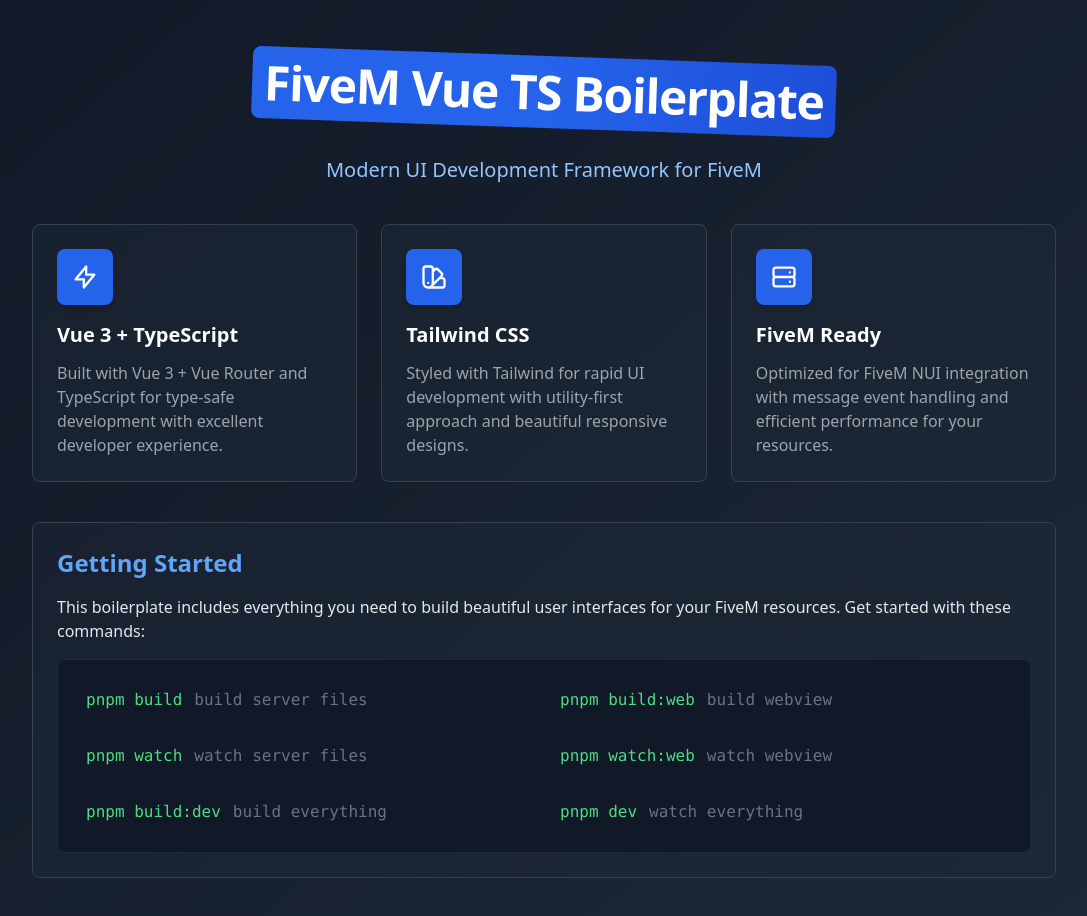
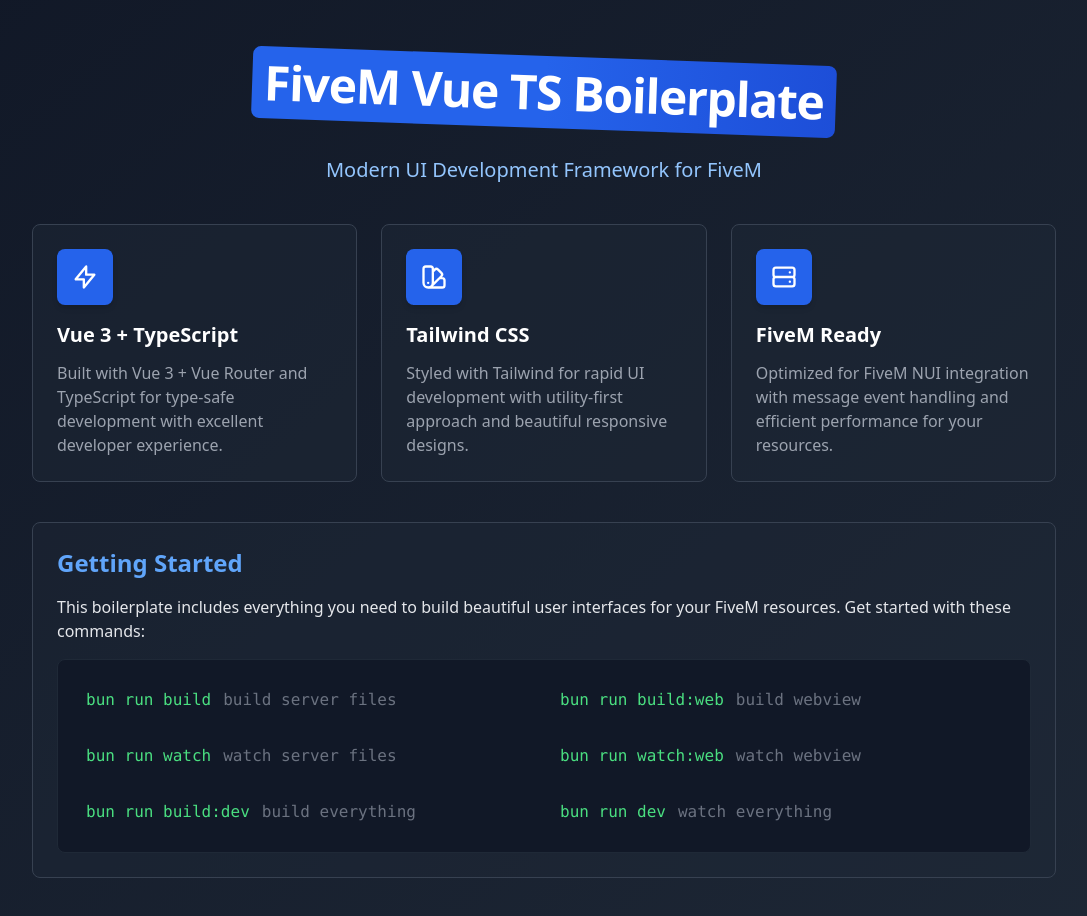
Before and after one commit to programmernb-ctrl/rv_gui, a Vue app in the folder gui/: page / in a window 1280 px wide. Shown: the top 916 px of the page, without its empty margins (96-1183 px from the left). Built offline with nearby package versions, Linux system fonts and the light colour scheme; the HTML template or start-up script is replaced by a standard one.

Commit message:
refactored code to use the new useNui composable

```diff
--- a/gui/src/views/MainView.vue
+++ b/gui/src/views/MainView.vue
@@ -1,37 +1,28 @@
 <script setup lang="ts">
-import {ref, onMounted, onUnmounted} from 'vue';
+import {ref} from 'vue';
 import {useRouter} from 'vue-router';
-import {MessagesEvent} from '../types/MessageEvent'
-import TestComponent from '../components/TestComponent.vue';
+import {useNui} from '@/Composables/useNui';
+import TestComponent from '@/Components/TestComponent.vue';
 
 const router = useRouter();
+const isVisible = ref<boolean>(false);
 
-const isVisible = ref<boolean | any>(false);
+useNui<boolean>('isVisible', (data) => {
+    isVisible.value = data ?? false;
 
-const handleMessage = (event: MessagesEvent) => {
-    const data = event.data;
-
-    if (data.type === 'isVisible') {
-        isVisible.value = data.value;
-
-        if (isVisible.value) {
-            router.push({name: 'test'});
-        }
+    if (isVisible.value) {
+        router.push({name: 'test'});
     }
-
-    if(data.type === 'page' && data.value !== '') {
-        router.push({name: data.value as string});
+});
+useNui<string | undefined>('page', (data) => {
+    try {
+        router.push({name: data as string});
+    } catch (error) {
+        console.log('Error while listening on page change in webview..', error);
     }
-};
-
-onMounted(() => {
-    window.addEventListener('message', handleMessage);
-});
-
-onUnmounted(() => {
-    window.removeEventListener('message', handleMessage);
 });
 </script>
+
 <template>
     <main class="min-h-screen bg-gradient-to-br from-gray-900 to-gray-800 text-white p-6 md:p-8 flex flex-col">
         <div class="max-w-5xl mx-auto flex-1 flex flex-col">
@@ -127,27 +118,27 @@
                     <div class="bg-gray-900 p-5 rounded-lg font-mono overflow-x-auto border border-gray-800">
                         <div class="grid grid-cols-1 md:grid-cols-2 gap-4">
                             <div class="flex items-center p-2 rounded hover:bg-gray-800 transition-colors">
-                                <code class="text-green-400 mr-3">pnpm build</code>
+                                <code class="text-green-400 mr-3">bun run build</code>
                                 <span class="text-gray-500">build server files</span>
                             </div>
                             <div class="flex items-center p-2 rounded hover:bg-gray-800 transition-colors">
-                                <code class="text-green-400 mr-3">pnpm build:web</code>
+                                <code class="text-green-400 mr-3">bun run build:web</code>
                                 <span class="text-gray-500">build webview</span>
                             </div>
                             <div class="flex items-center p-2 rounded hover:bg-gray-800 transition-colors">
-                                <code class="text-green-400 mr-3">pnpm watch</code>
+                                <code class="text-green-400 mr-3">bun run watch</code>
                                 <span class="text-gray-500">watch server files</span>
                             </div>
                             <div class="flex items-center p-2 rounded hover:bg-gray-800 transition-colors">
-                                <code class="text-green-400 mr-3">pnpm watch:web</code>
+                                <code class="text-green-400 mr-3">bun run watch:web</code>
                                 <span class="text-gray-500">watch webview</span>
                             </div>
                             <div class="flex items-center p-2 rounded hover:bg-gray-800 transition-colors">
-                                <code class="text-green-400 mr-3">pnpm build:dev</code>
+                                <code class="text-green-400 mr-3">bun run build:dev</code>
                                 <span class="text-gray-500">build everything</span>
                             </div>
                             <div class="flex items-center p-2 rounded hover:bg-gray-800 transition-colors">
-                                <code class="text-green-400 mr-3">pnpm dev</code>
+                                <code class="text-green-400 mr-3">bun run dev</code>
                                 <span class="text-gray-500">watch everything</span>
                             </div>
                         </div>
```
